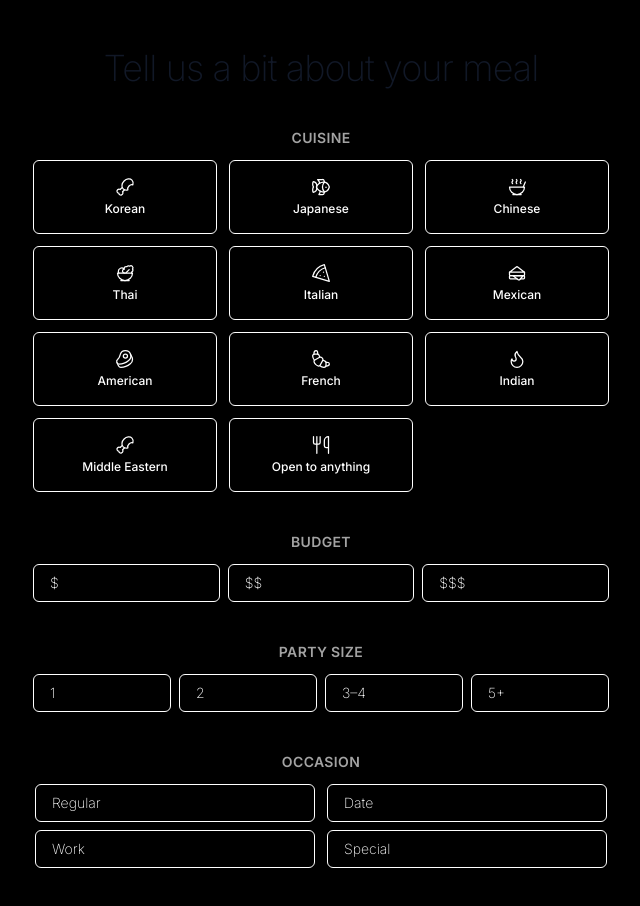
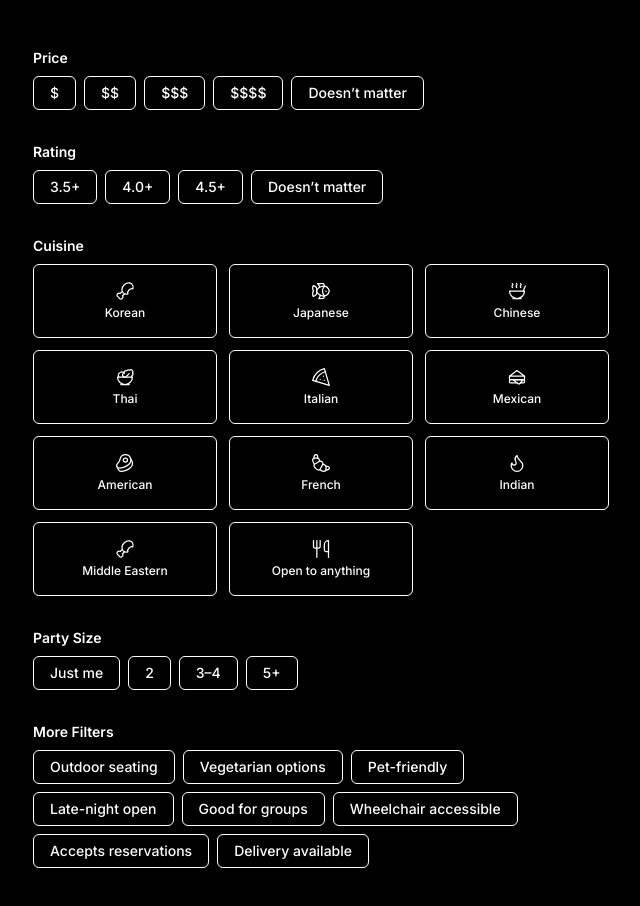
Before and after one commit to jysonn97/what-to-eat, a Next.js app: page /multi in a window 1280 px wide. Shown: the top 906 px of the page, without its empty margins (319-959 px from the left). Built offline with nearby package versions, Linux system fonts and the light colour scheme.

Commit message:
Update multi.js

```diff
--- a/pages/multi.js
+++ b/pages/multi.js
@@ -1,82 +1,149 @@
+import { useRouter } from "next/router";
 import { useState } from "react";
-import { useRouter } from "next/router";
 import CuisineGrid from "@/components/CuisineGrid";
-import OptionButton from "@/components/OptionButton";
 
-export default function MultiPage() {
+const priceOptions = ["$", "$$", "$$$", "$$$$", "Doesn’t matter"];
+const ratingOptions = ["3.5+", "4.0+", "4.5+", "Doesn’t matter"];
+const partyOptions = ["Just me", "2", "3–4", "5+"];
+const featureOptions = [
+  "Outdoor seating",
+  "Vegetarian options",
+  "Pet-friendly",
+  "Late-night open",
+  "Good for groups",
+  "Wheelchair accessible",
+  "Accepts reservations",
+  "Delivery available",
+];
+
+export default function MultiQuestionPage() {
   const router = useRouter();
+  const { location } = router.query;
 
-  const [cuisine, setCuisine] = useState([]);
-  const [budget, setBudget] = useState("");
-  const [partySize, setPartySize] = useState("");
-  const [occasion, setOccasion] = useState("");
+  const [selectedPrice, setSelectedPrice] = useState("");
+  const [selectedRating, setSelectedRating] = useState("");
+  const [selectedCuisine, setSelectedCuisine] = useState([]);
+  const [selectedParty, setSelectedParty] = useState("");
+  const [selectedFeatures, setSelectedFeatures] = useState([]);
 
-  const isComplete = cuisine.length && budget && partySize && occasion;
+  const toggle = (value, current, set) => {
+    if (value === "Doesn’t matter") {
+      set("Doesn’t matter");
+    } else if (current === "Doesn’t matter") {
+      set(value);
+    } else {
+      set(value === current ? "" : value);
+    }
+  };
+
+  const toggleFeature = (item) => {
+    setSelectedFeatures((prev) =>
+      prev.includes(item) ? prev.filter((f) => f !== item) : [...prev, item]
+    );
+  };
 
   const handleNext = () => {
     const answers = [
-      { key: "cuisine", answer: cuisine },
-      { key: "budget", answer: budget },
-      { key: "partySize", answer: partySize },
-      { key: "occasion", answer: occasion }
+      { key: "location", answer: location },
+      { key: "price", answer: selectedPrice || "Doesn’t matter" },
+      { key: "rating", answer: selectedRating || "Doesn’t matter" },
+      { key: "cuisine", answer: selectedCuisine.length > 0 ? selectedCuisine : ["Open to anything"] },
+      { key: "partySize", answer: selectedParty },
+      { key: "specialFeatures", answer: selectedFeatures },
     ];
-    router.push(`/app?initialAnswers=${encodeURIComponent(JSON.stringify(answers))}`);
+    router.push(`/app?location=${encodeURIComponent(location)}&answers=${encodeURIComponent(JSON.stringify(answers))}`);
   };
 
   return (
-    <div className="min-h-screen bg-black text-white px-6 py-12 font-extralight flex justify-center items-center">
-      <div className="w-full max-w-xl space-y-10 text-center">
-        <h1 className="text-3xl md:text-4xl font-extralight tracking-tight leading-tight">
-          Tell us a bit about your meal
-        </h1>
-
-        {/* Cuisine */}
-        <div className="space-y-3">
-          <h2 className="text-sm text-neutral-400 uppercase tracking-wide">Cuisine</h2>
-          <CuisineGrid selected={cuisine} onToggle={setCuisine} />
-        </div>
-
-        {/* Budget */}
-        <div className="space-y-3">
-          <h2 className="text-sm text-neutral-400 uppercase tracking-wide">Budget</h2>
-          <div className="flex justify-center gap-2">
-            {["$", "$$", "$$$"].map((b) => (
-              <OptionButton key={b} option={b} selected={[budget]} onClick={() => setBudget(b)} />
+    <div className="min-h-screen bg-black text-white font-extralight px-6 py-12">
+      <div className="max-w-xl mx-auto space-y-8 text-left">
+        {/* Price */}
+        <div>
+          <p className="text-sm font-semibold mb-2 text-white">Price</p>
+          <div className="flex flex-wrap gap-2">
+            {priceOptions.map((p) => (
+              <button
+                key={p}
+                onClick={() => toggle(p, selectedPrice, setSelectedPrice)}
+                className={`px-4 py-1.5 text-sm rounded-md border transition ${
+                  selectedPrice === p ? "bg-white text-black" : "border-white text-white"
+                }`}
+              >
+                {p}
+              </button>
             ))}
           </div>
         </div>
 
-        {/* Party Size */}
-        <div className="space-y-3">
-          <h2 className="text-sm text-neutral-400 uppercase tracking-wide">Party Size</h2>
-          <div className="flex justify-center gap-2">
-            {["1", "2", "3–4", "5+"].map((size) => (
-              <OptionButton key={size} option={size} selected={[partySize]} onClick={() => setPartySize(size)} />
+        {/* Rating */}
+        <div>
+          <p className="text-sm font-semibold mb-2 text-white">Rating</p>
+          <div className="flex flex-wrap gap-2">
+            {ratingOptions.map((r) => (
+              <button
+                key={r}
+                onClick={() => toggle(r, selectedRating, setSelectedRating)}
+                className={`px-4 py-1.5 text-sm rounded-md border transition ${
+                  selectedRating === r ? "bg-white text-black" : "border-white text-white"
+                }`}
+              >
+                {r}
+              </button>
             ))}
           </div>
         </div>
 
-        {/* Occasion */}
-        <div className="space-y-3">
-          <h2 className="text-sm text-neutral-400 uppercase tracking-wide">Occasion</h2>
-          <div className="flex justify-center gap-2 flex-wrap">
-            {["Regular", "Date", "Work", "Special"].map((o) => (
-              <OptionButton key={o} option={o} selected={[occasion]} onClick={() => setOccasion(o)} />
+        {/* Cuisine */}
+        <div>
+          <p className="text-sm font-semibold mb-2 text-white">Cuisine</p>
+          <CuisineGrid selected={selectedCuisine} onToggle={setSelectedCuisine} />
+        </div>
+
+        {/* Party size */}
+        <div>
+          <p className="text-sm font-semibold mb-2 text-white">Party Size</p>
+          <div className="flex flex-wrap gap-2">
+            {partyOptions.map((p) => (
+              <button
+                key={p}
+                onClick={() => toggle(p, selectedParty, setSelectedParty)}
+                className={`px-4 py-1.5 text-sm rounded-md border transition ${
+                  selectedParty === p ? "bg-white text-black" : "border-white text-white"
+                }`}
+              >
+                {p}
+              </button>
             ))}
           </div>
         </div>
 
-        <button
-          onClick={handleNext}
-          disabled={!isComplete}
-          className={`mt-8 px-6 py-2.5 text-sm rounded-sm transition ${
-            isComplete
-              ? "bg-white text-black hover:opacity-90"
-              : "bg-neutral-700 text-neutral-400 cursor-not-allowed"
-          }`}
-        >
-          Next →
-        </button>
+        {/* Features */}
+        <div>
+          <p className="text-sm font-semibold mb-2 text-white">More Filters</p>
+          <div className="flex flex-wrap gap-2">
+            {featureOptions.map((f) => (
+              <button
+                key={f}
+                onClick={() => toggleFeature(f)}
+                className={`px-4 py-1.5 text-sm rounded-md border transition ${
+                  selectedFeatures.includes(f) ? "bg-white text-black" : "border-white text-white"
+                }`}
+              >
+                {f}
+              </button>
+            ))}
+          </div>
+        </div>
+
+        {/* Button */}
+        <div className="pt-8 flex justify-center">
+          <button
+            onClick={handleNext}
+            className="px-6 py-2.5 text-sm bg-white text-black rounded hover:opacity-90 transition"
+          >
+            Apply
+          </button>
+        </div>
       </div>
     </div>
   );
```
